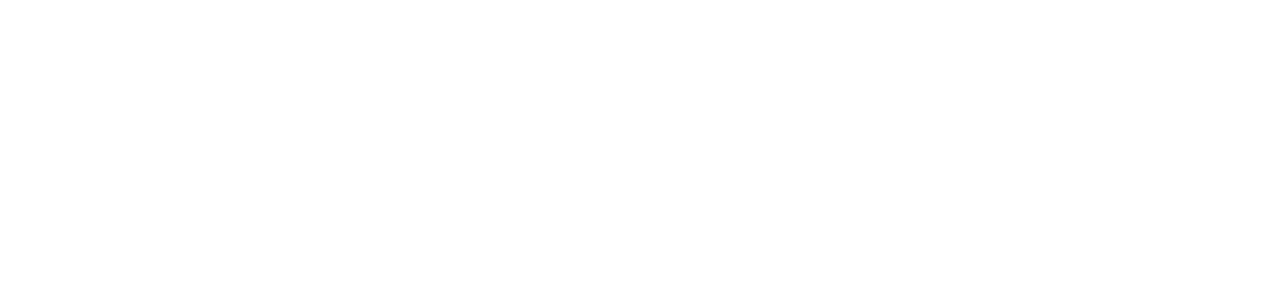
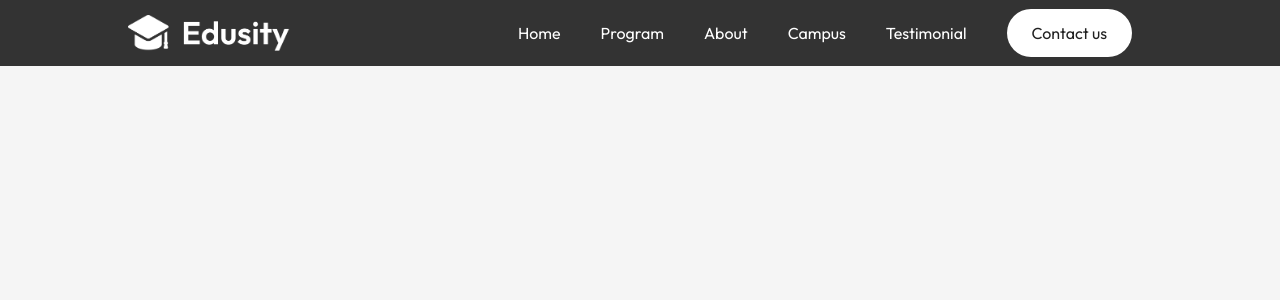
Before and after one commit to Jedyokey/EduHub, a React (Vite) app: page / in a window 1280 px wide. Shown: the top 300 px of the page. Built offline with nearby package versions, Linux system fonts and the light colour scheme.

Commit message:
Navbar completed

```diff
--- a/src/App.jsx
+++ b/src/App.jsx
@@ -1,8 +1,10 @@
 import React from 'react'
+import Navbar from './components/Navbar/Navbar'
 
 const App = () => {
   return (
     <div>
+      <Navbar />
 
     </div>
   )
--- /dev/null
+++ b/src/components/Navbar/Navbar.css
@@ -0,0 +1,22 @@
+nav {
+    width: 100%;
+    background-color: #333;
+    color: #fff;
+    padding: 4px 0;
+    position: fixed;
+    top: 0;
+    left: 0;
+    display: flex;
+    align-items: center;
+    justify-content: space-between;
+    z-index: 10;
+}
+nav .logo {
+    width: 180px;
+}
+nav ul li {
+    display: inline-block;
+    list-style: none;
+    margin: 5px 20px;
+    font-size: 16px;
+}
--- /dev/null
+++ b/src/components/Navbar/Navbar.jsx
@@ -0,0 +1,21 @@
+import React from 'react'
+import "./Navbar.css"
+import logo from "../../assets/logo.png"
+
+const Navbar = () => {
+  return (
+    <nav className='container'>
+      <img src={logo} alt="" className='logo' />
+      <ul>
+        <li>Home</li>
+        <li>Program</li>
+        <li>About</li>
+        <li>Campus</li>
+        <li>Testimonial</li>
+        <li><button className='btn'>Contact us</button></li>
+      </ul>
+    </nav>
+  )
+}
+
+export default Navbar
--- a/src/index.css
+++ b/src/index.css
@@ -0,0 +1,31 @@
+@import url('https://fonts.googleapis.com/css2?family=Outfit:wght@100..900&display=swap');
+
+* {
+    box-sizing: border-box;
+    margin: 0;
+    padding: 0;
+    font-family: "Outfit", serif;
+}
+body {
+    background: #f5f5f5;
+}
+a {
+    text-decoration: none;
+    color: inherit;
+    line-height: 1;
+    cursor: pointer;
+}
+.container {
+    padding-left: 10%;
+    padding-right: 10%;
+}
+.btn {
+    background-color: #fff;
+    color: #212121;
+    padding: 14px 25px;
+    font-size: 16px;
+    border-radius: 30px;
+    cursor: pointer;
+    border: 0;
+    outline: 0;
+}
```
